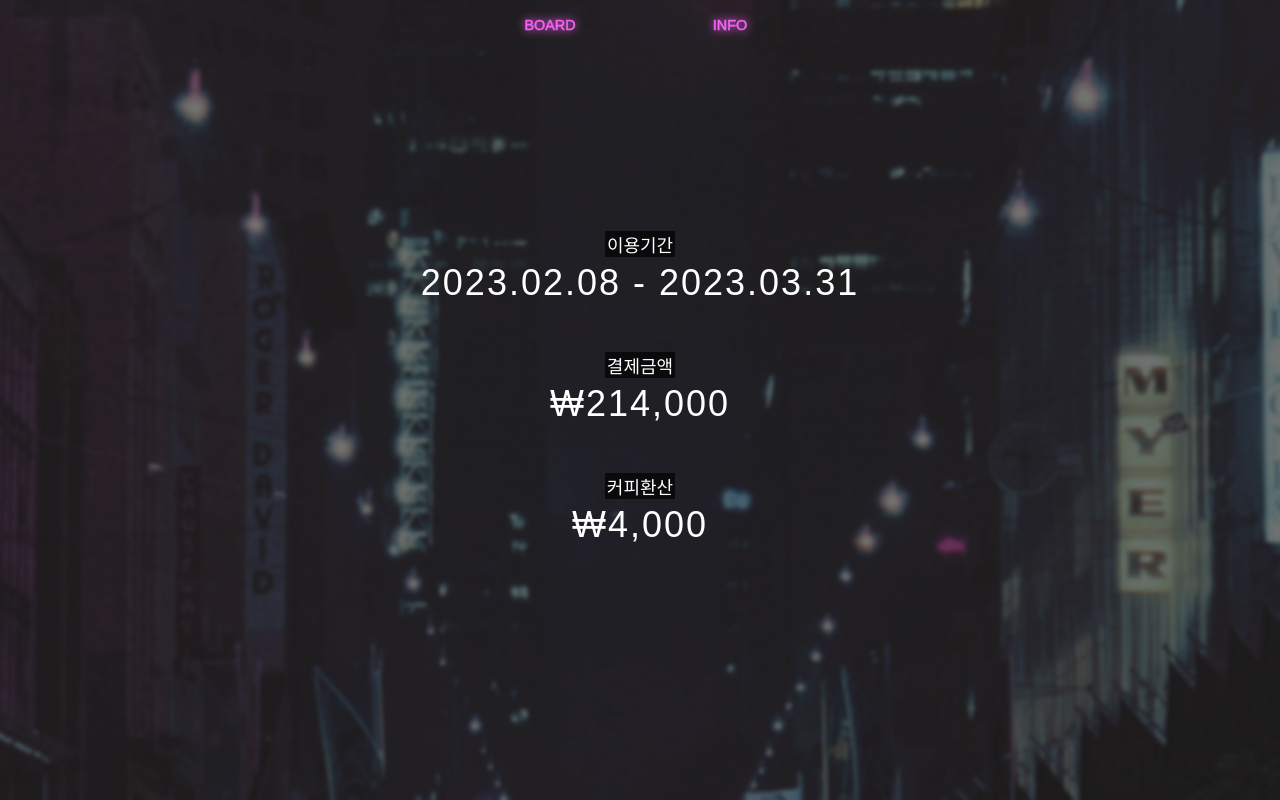
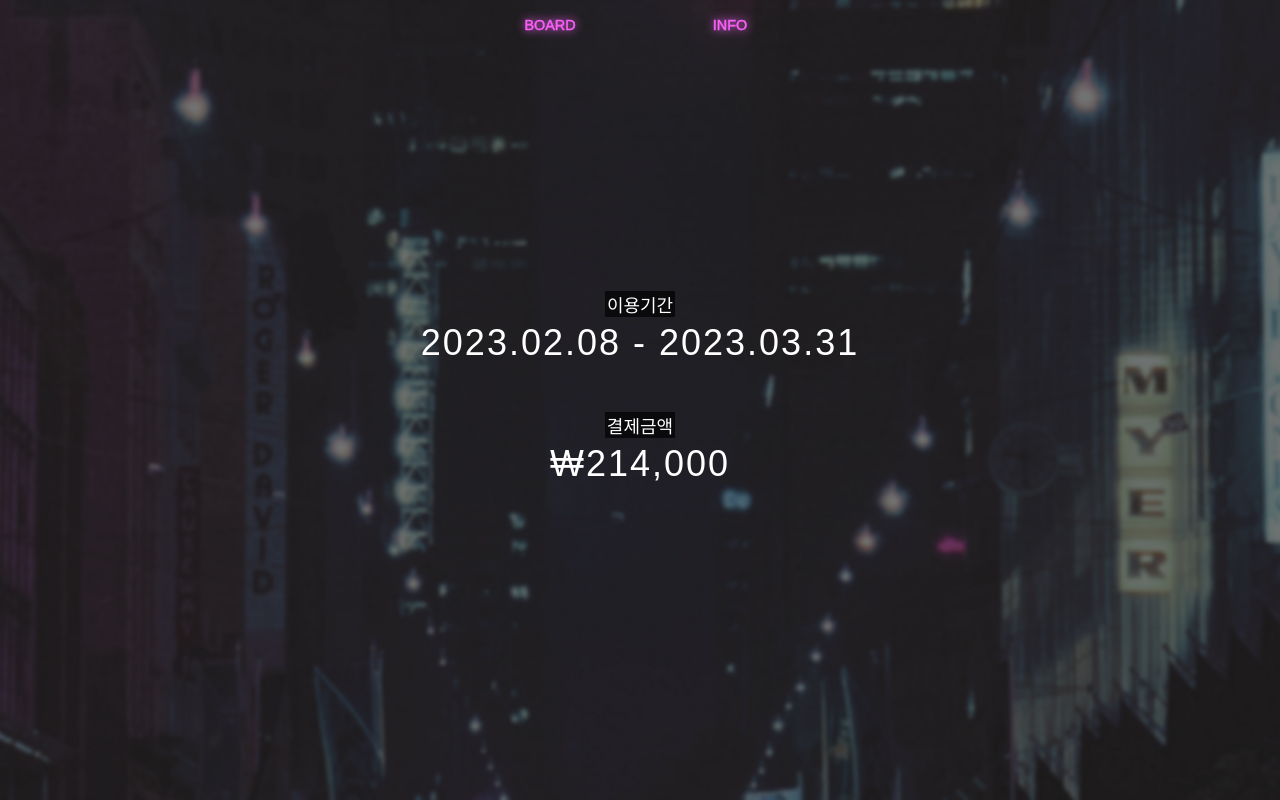
Before and after one commit to dayoung0510/artloud-checker, a React (Vite) app: page /info in a window 1280 px wide. Built offline with nearby package versions, Linux system fonts and the light colour scheme; a web font is replaced by a local one.

Commit message:
chore: 텍스트수정

```diff
--- a/src/pages/Info.tsx
+++ b/src/pages/Info.tsx
@@ -42,10 +42,10 @@ const Info = () => {
         <Title>결제금액</Title>
         <Content>₩214,000</Content>
       </Flex>
-      <Flex>
+      {/* <Flex>
         <Title>커피환산</Title>
         <Content>₩4,000</Content>
-      </Flex>
+      </Flex> */}
     </ContentContainer>
   );
 };
```
